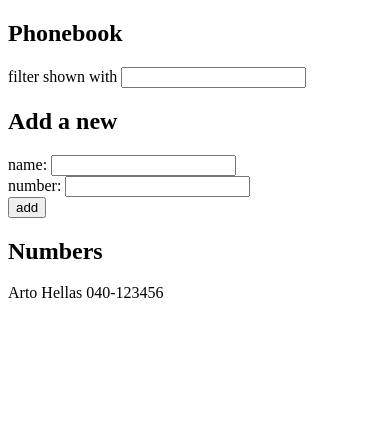
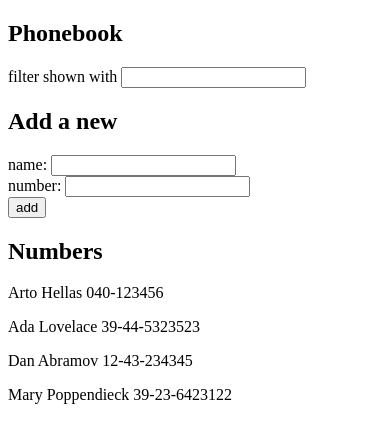
Before and after one commit to EmmanuelAjibokun/Helsinki-part2, a React (Vite) app in the folder phonebook/: page / in a window 390 px wide. Shown: the top 442 px of the page. Built offline with nearby package versions, Linux system fonts and the light colour scheme; data requests are answered from the project's data file.

Commit message:
Exercise 2.11: The Phonebook Step 6

```diff
--- /dev/null
+++ b/phonebook/db.json
@@ -0,0 +1,24 @@
+{
+  "persons":[
+    {
+      "name": "Arto Hellas",
+      "number": "040-123456",
+      "id": "1"
+    },
+    {
+      "name": "Ada Lovelace",
+      "number": "39-44-5323523",
+      "id": "2"
+    },
+    {
+      "name": "Dan Abramov",
+      "number": "12-43-234345",
+      "id": "3"
+    },
+    {
+      "name": "Mary Poppendieck",
+      "number": "39-23-6423122",
+      "id": "4"
+    }
+  ]
+}
--- a/phonebook/package.json
+++ b/phonebook/package.json
@@ -7,9 +7,11 @@
     "dev": "vite",
     "build": "vite build",
     "lint": "eslint .",
-    "preview": "vite preview"
+    "preview": "vite preview",
+    "server": "json-server -p 3001 db.json"
   },
   "dependencies": {
+    "axios": "^1.11.0",
     "react": "^19.1.1",
     "react-dom": "^19.1.1"
   },
@@ -22,6 +24,7 @@
     "eslint-plugin-react-hooks": "^5.2.0",
     "eslint-plugin-react-refresh": "^0.4.20",
     "globals": "^16.3.0",
+    "json-server": "^1.0.0-beta.3",
     "vite": "^7.1.2"
   }
 }
--- a/phonebook/src/App.jsx
+++ b/phonebook/src/App.jsx
@@ -1,17 +1,27 @@
-import { useState } from 'react'
+import { useState, useEffect } from 'react'
 import Form from './Form';
 import Persons from './Persons';
 import Input from './Input';
 import Filter from './Filter';
 
+import axios from 'axios';
+
 const App = () => {
-  const [persons, setPersons] = useState([
-    { name: 'Arto Hellas', number: '040-123456', id: 1 }
-  ])
+  const [persons, setPersons] = useState([])
   const [filtered, setFiltered] = useState([]);
 
   const [newName, setNewName] = useState('');
   const [newNumber, setNewNumber] = useState('');
+
+  useEffect(() => {
+    console.log("Effect")
+    axios
+      .get("http://localhost:3001/persons")
+      .then(res => {
+        console.log("fulfilled")
+        setPersons(res.data)
+      })
+  }, [])
   const [searchText, setSearchText] = useState('');
 
   const handleAddPerson = (e) => {
```
Also changed, not shown: 1 other file (tests, documents, lock files or other folders).
